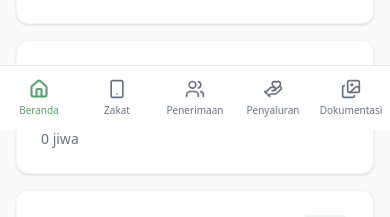
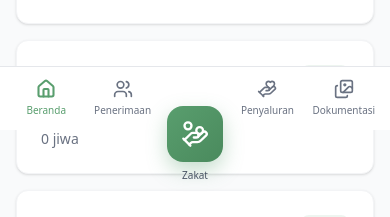
Before and after one commit to imamf85/portal-zakat, a Next.js app: page / in a window 390 px wide. Shown: the part 714-931 px from the top of the page. Built offline with nearby package versions, Linux system fonts and the light colour scheme; no server answers; the database is empty.

Commit message:
feat(navigation): enhance Zakat Online visibility with dedicated buttons in header and mobile nav

```diff
--- a/src/components/layout/header.tsx
+++ b/src/components/layout/header.tsx
@@ -3,13 +3,12 @@
 import Link from 'next/link';
 import Image from 'next/image';
 import { usePathname } from 'next/navigation';
-import { Home, Users, HandHeart, Images, FileDown, Menu, X, Settings, Smartphone } from 'lucide-react';
+import { Home, Users, HandHeart, Images, FileDown, Menu, X, Settings, HandCoins } from 'lucide-react';
 import { useState } from 'react';
 import { useAuth } from '@/components/providers/auth-provider';
 
 const navigation = [
   { name: 'Beranda', href: '/', icon: Home },
-  { name: 'Zakat Online', href: '/zakat-online', icon: Smartphone },
   { name: 'Penerimaan', href: '/penerimaan', icon: Users },
   { name: 'Penyaluran', href: '/penyaluran', icon: HandHeart },
   { name: 'Dokumentasi', href: '/dokumentasi', icon: Images },
@@ -25,6 +24,8 @@ export function Header() {
   if (pathname?.startsWith('/admin') || pathname === '/login') {
     return null;
   }
+
+  const isZakatActive = pathname === '/zakat-online' || pathname?.startsWith('/zakat-online');
 
   return (
     <header className="bg-white shadow-sm border-b border-gray-100 sticky top-0 z-50">
@@ -49,6 +50,21 @@ export function Header() {
 
           {/* Desktop Navigation */}
           <nav className="hidden md:flex items-center gap-1">
+            {/* Zakat Online - Prominent CTA Button */}
+            <Link
+              href="/zakat-online"
+              className={`flex items-center gap-2 px-4 py-2 rounded-lg text-sm font-semibold transition-all mr-2 ${
+                isZakatActive
+                  ? 'bg-[#599E6E] text-white shadow-md'
+                  : 'bg-gradient-to-r from-[#599E6E] to-[#4A8A5D] text-white shadow-md hover:shadow-lg hover:scale-[1.02]'
+              }`}
+            >
+              <HandCoins className="w-4 h-4" />
+              Zakat Online
+            </Link>
+
+            <div className="w-px h-6 bg-gray-200 mx-2" />
+
             {navigation.map((item) => {
               const isActive = pathname === item.href;
               const Icon = item.icon;
@@ -56,7 +72,7 @@ export function Header() {
                 <Link
                   key={item.name}
                   href={item.href}
-                  className={`flex items-center gap-2 px-4 py-2 rounded-lg text-sm font-medium transition-colors ${isActive
+                  className={`flex items-center gap-2 px-3 py-2 rounded-lg text-sm font-medium transition-colors ${isActive
                     ? 'bg-[#599E6E]/10 text-[#599E6E]'
                     : 'text-gray-600 hover:bg-gray-50 hover:text-gray-900'
                     }`}
@@ -69,7 +85,7 @@ export function Header() {
             {user && (
               <Link
                 href="/admin"
-                className="flex items-center gap-2 px-4 py-2 rounded-lg text-sm font-medium text-gray-600 hover:bg-gray-50 hover:text-gray-900 ml-2 border-l border-gray-200 pl-4"
+                className="flex items-center gap-2 px-3 py-2 rounded-lg text-sm font-medium text-gray-600 hover:bg-gray-50 hover:text-gray-900 ml-2 border-l border-gray-200 pl-4"
               >
                 <Settings className="w-4 h-4" />
                 Admin
@@ -95,6 +111,20 @@ export function Header() {
         {/* Mobile Navigation */}
         {mobileMenuOpen && (
           <nav className="md:hidden py-4 border-t border-gray-100">
+            {/* Zakat Online - Prominent in mobile menu too */}
+            <Link
+              href="/zakat-online"
+              onClick={() => setMobileMenuOpen(false)}
+              className={`flex items-center gap-3 px-4 py-3 rounded-lg text-sm font-semibold mb-2 ${
+                isZakatActive
+                  ? 'bg-[#599E6E] text-white'
+                  : 'bg-gradient-to-r from-[#599E6E] to-[#4A8A5D] text-white'
+              }`}
+            >
+              <HandCoins className="w-5 h-5" />
+              Zakat Online
+            </Link>
+
             {navigation.map((item) => {
               const isActive = pathname === item.href;
               const Icon = item.icon;
--- a/src/components/layout/mobile-nav.tsx
+++ b/src/components/layout/mobile-nav.tsx
@@ -2,12 +2,15 @@
 
 import Link from 'next/link';
 import { usePathname } from 'next/navigation';
-import { Home, Users, HandHeart, Images, Smartphone } from 'lucide-react';
+import { Home, Users, HandHeart, Images, HandCoins } from 'lucide-react';
 
-const navigation = [
+// Navigation items (excluding center button)
+const leftNav = [
   { name: 'Beranda', href: '/', icon: Home },
-  { name: 'Zakat', href: '/zakat-online', icon: Smartphone },
   { name: 'Penerimaan', href: '/penerimaan', icon: Users },
+];
+
+const rightNav = [
   { name: 'Penyaluran', href: '/penyaluran', icon: HandHeart },
   { name: 'Dokumentasi', href: '/dokumentasi', icon: Images },
 ];
@@ -20,10 +23,69 @@ export function MobileNav() {
     return null;
   }
 
+  const isZakatActive = pathname === '/zakat-online' || pathname?.startsWith('/zakat-online');
+
   return (
-    <nav className="md:hidden fixed bottom-0 left-0 right-0 z-50 bg-white border-t border-gray-200 safe-area-bottom">
-      <div className="flex justify-around items-center h-16">
-        {navigation.map((item) => {
+    <nav className="md:hidden fixed bottom-0 left-0 right-0 z-50 safe-area-bottom">
+      {/* Background */}
+      <div className="absolute inset-0 bg-white border-t border-gray-200" />
+
+      <div className="relative flex justify-around items-end h-16 px-2">
+        {/* Left navigation items */}
+        {leftNav.map((item) => {
+          const isActive = pathname === item.href;
+          const Icon = item.icon;
+          return (
+            <Link
+              key={item.name}
+              href={item.href}
+              className={`flex flex-col items-center justify-center flex-1 h-full px-1 transition-colors ${
+                isActive
+                  ? 'text-[#599E6E]'
+                  : 'text-gray-500 hover:text-gray-700'
+              }`}
+            >
+              <Icon className={`w-5 h-5 ${isActive ? 'stroke-[2.5]' : ''}`} />
+              <span className={`text-[10px] mt-1 ${isActive ? 'font-medium' : ''}`}>
+                {item.name}
+              </span>
+            </Link>
+          );
+        })}
+
+        {/* Center floating button - Zakat Online */}
+        <div className="flex flex-col items-center justify-end flex-1 relative">
+          <Link
+            href="/zakat-online"
+            className="absolute -top-6 flex flex-col items-center"
+          >
+            {/* Floating button */}
+            <div
+              className={`w-14 h-14 rounded-2xl flex items-center justify-center shadow-lg transition-all ${
+                isZakatActive
+                  ? 'bg-[#599E6E] shadow-[#599E6E]/40'
+                  : 'bg-gradient-to-br from-[#599E6E] to-[#4A8A5D] shadow-[#599E6E]/30 hover:shadow-[#599E6E]/50 hover:scale-105'
+              }`}
+              style={{
+                boxShadow: isZakatActive
+                  ? '0 8px 24px rgba(89, 158, 110, 0.5)'
+                  : '0 8px 20px rgba(89, 158, 110, 0.35)',
+              }}
+            >
+              <HandCoins className="w-7 h-7 text-white" />
+            </div>
+            <span
+              className={`text-[10px] mt-1.5 font-medium ${
+                isZakatActive ? 'text-[#599E6E]' : 'text-gray-600'
+              }`}
+            >
+              Zakat
+            </span>
+          </Link>
+        </div>
+
+        {/* Right navigation items */}
+        {rightNav.map((item) => {
           const isActive = pathname === item.href;
           const Icon = item.icon;
           return (
```
